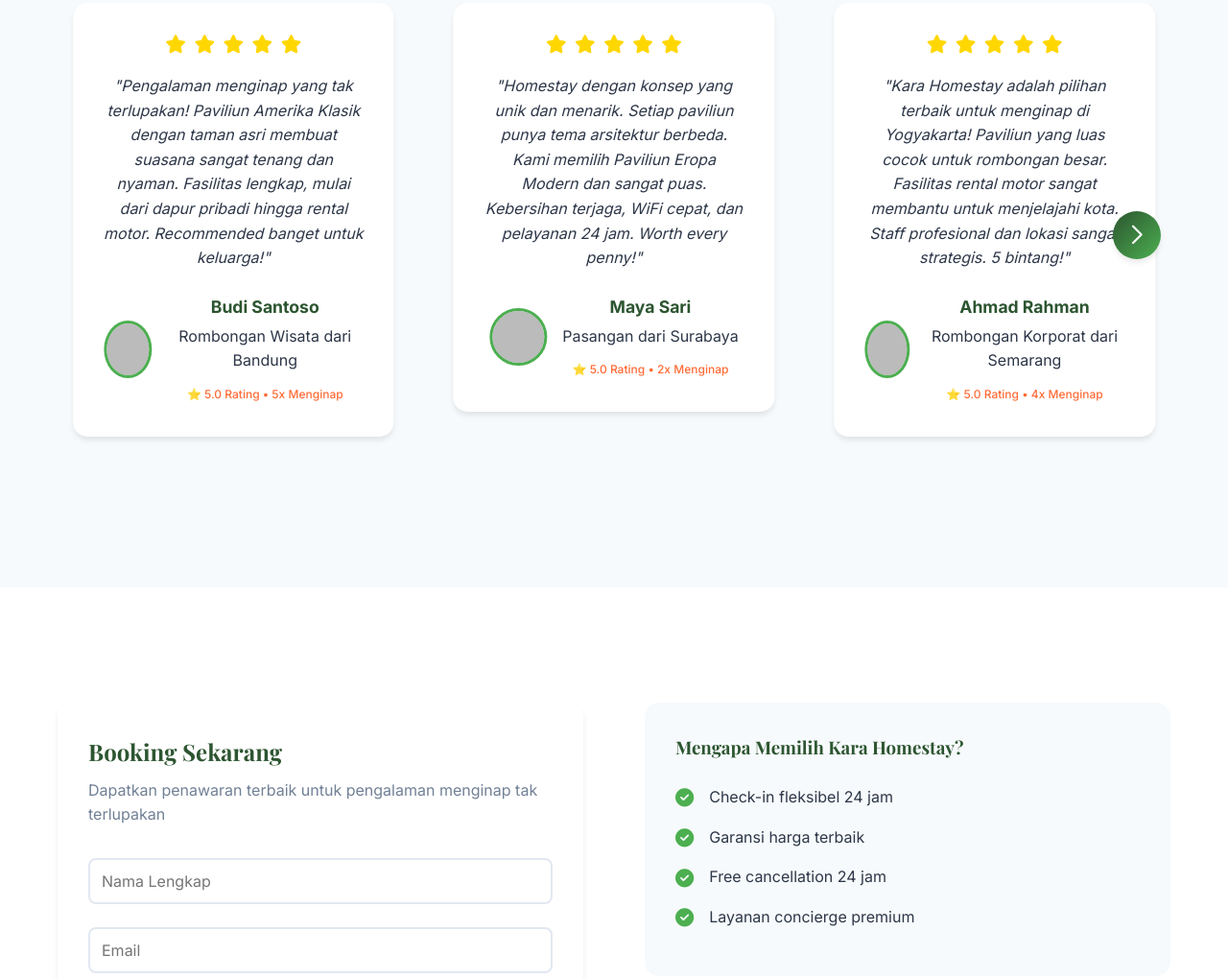
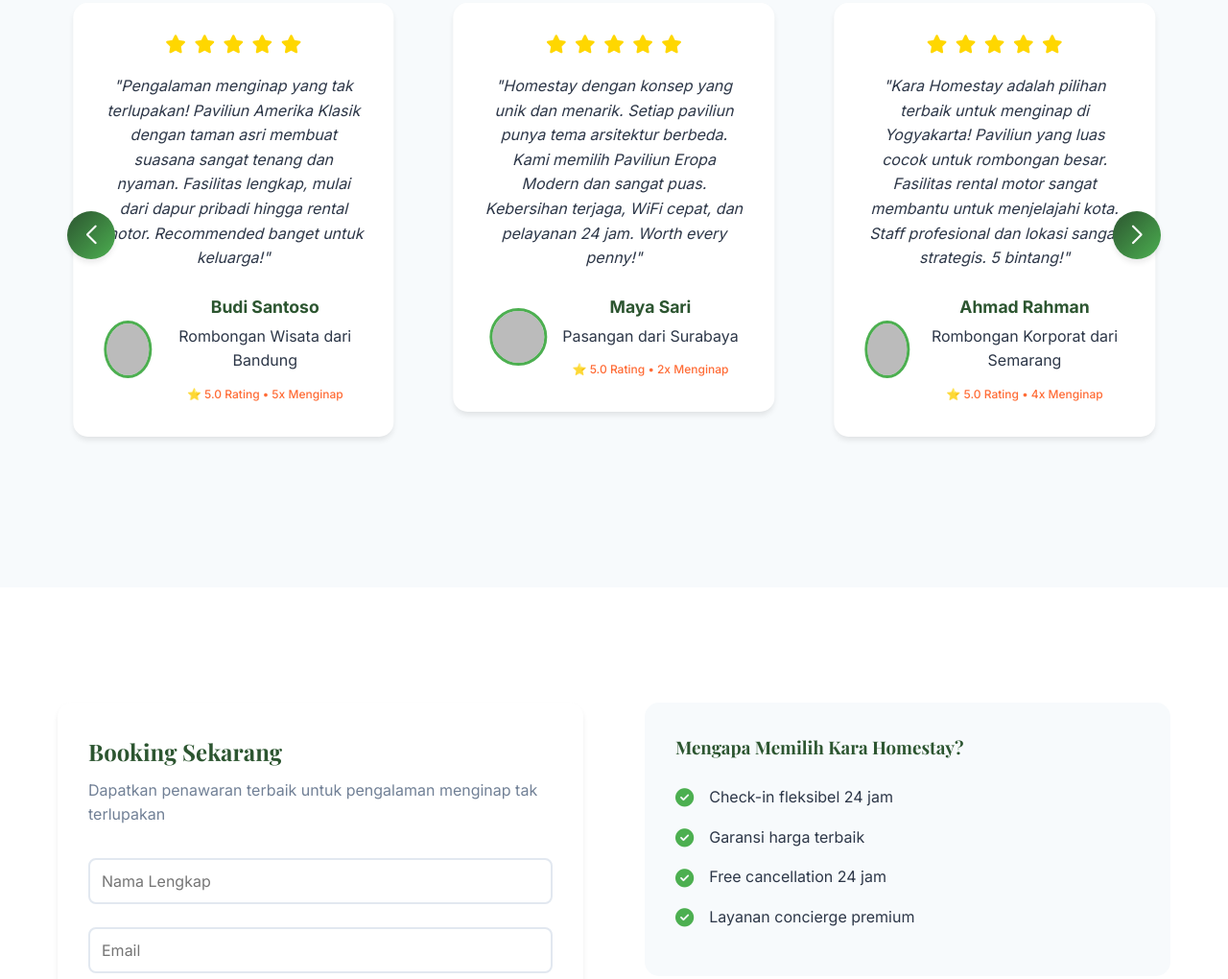
Before and after one commit to rizkyardhana/karahomestay, a plain HTML site: page index.html in a window 1280 px wide. Shown: the part 9633-10653 px from the top of the page at 96% size. Drawn offline with nearby package versions, Linux system fonts and the light colour scheme; grey boxes are pictures that could not be loaded.

Commit message:
Add swiper button for previous navigation

```diff
--- a/index.html
+++ b/index.html
@@ -934,6 +934,7 @@
                     </div>
                 </div>
                 <div class="swiper-pagination"></div>
+                <div class="swiper-button-prev"></div>
                 <div class="swiper-button-next"></div>
         </div>
     </section>
```
